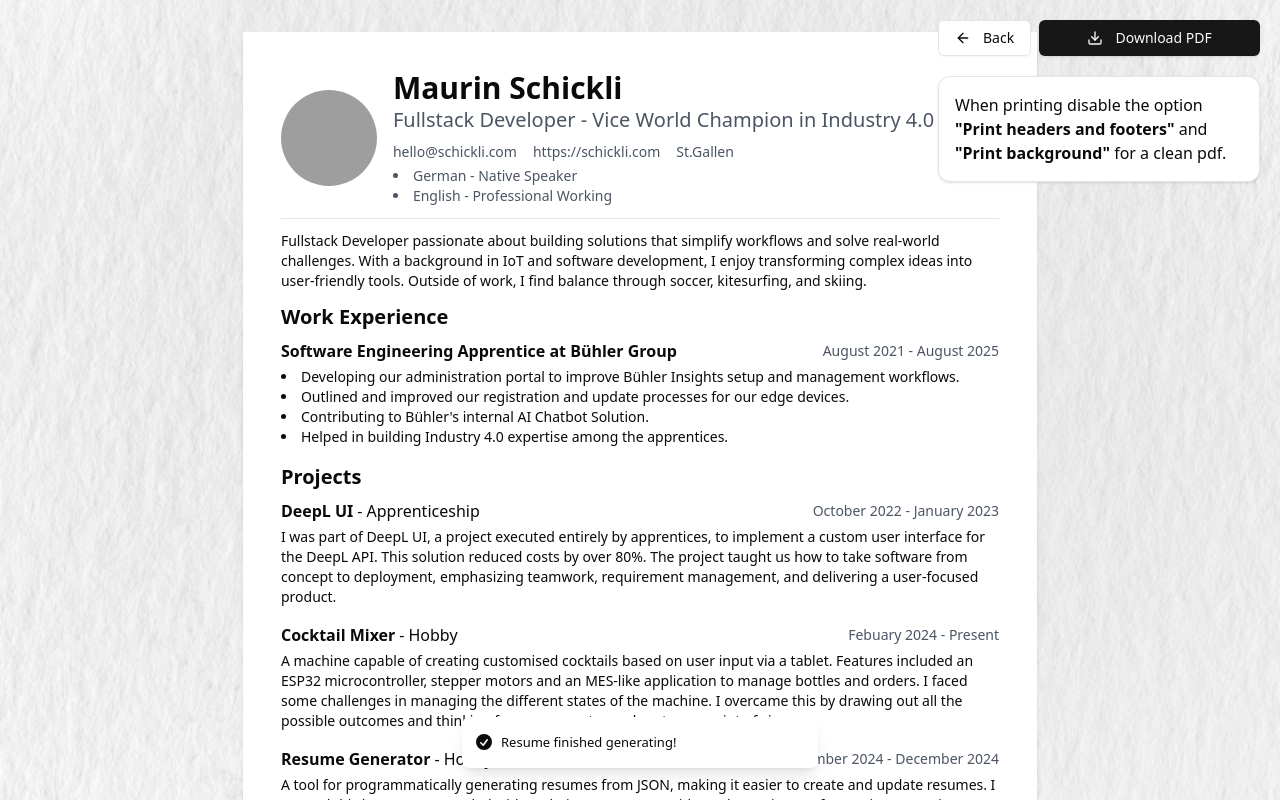
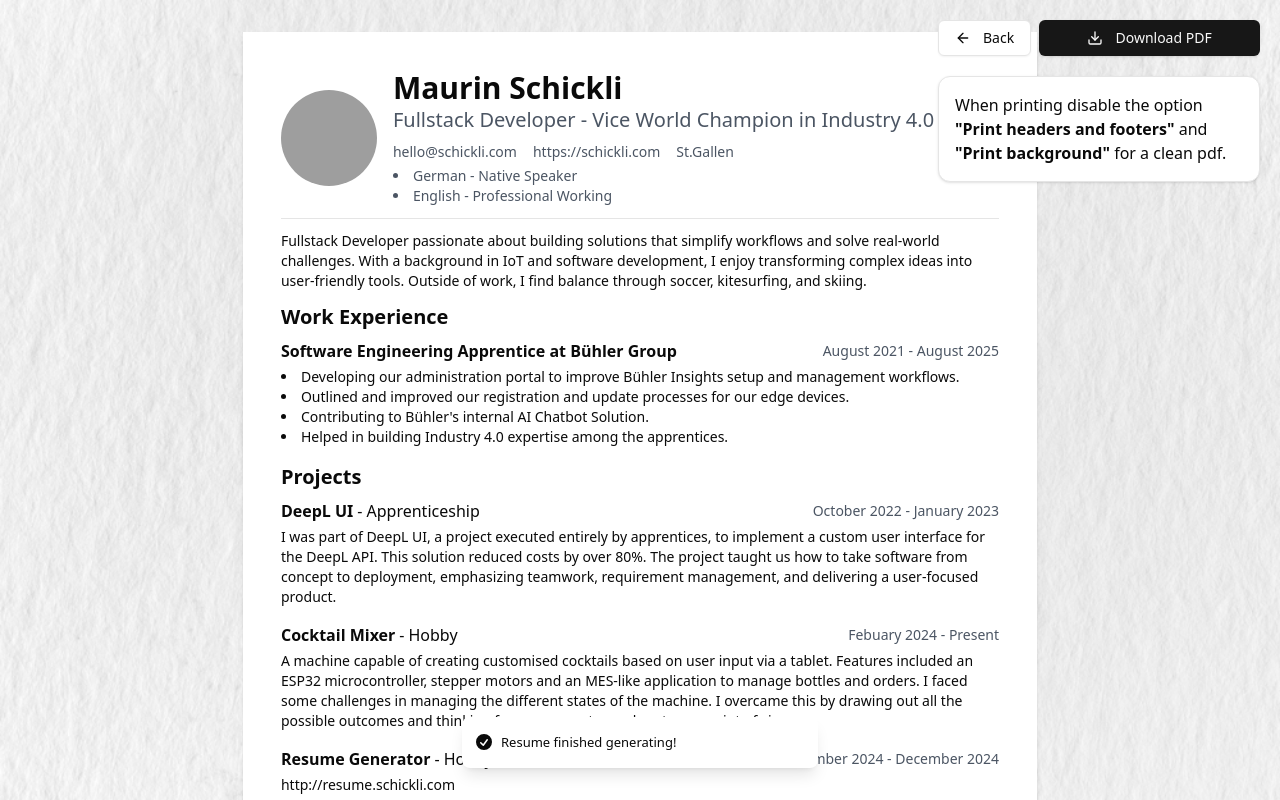
Before and after one commit to Schickli/resume, a Next.js app in the folder resume-builder/: page / in a window 1280 px wide. Both pictures are taken after a click on the button "Use Example Resume". Shown: the top 800 px of the page. Built offline with nearby package versions, Linux system fonts and the light colour scheme; grey boxes are pictures that could not be loaded.

Commit message:
include url for projects

```diff
--- a/resume-builder/components/preview-resume.tsx
+++ b/resume-builder/components/preview-resume.tsx
@@ -147,6 +147,7 @@ export const PreviewResume = forwardRef<
                       {project.startDate} - {project.endDate || "Present"}
                     </p>
                   </div>
+                  <p className="text-sm mt-1">{project.url}</p>
                   <p className="text-sm mt-1">{project.description}</p>
                   {project.highlights && (
                     <ul className="list-disc list-inside text-sm mt-1">
```
